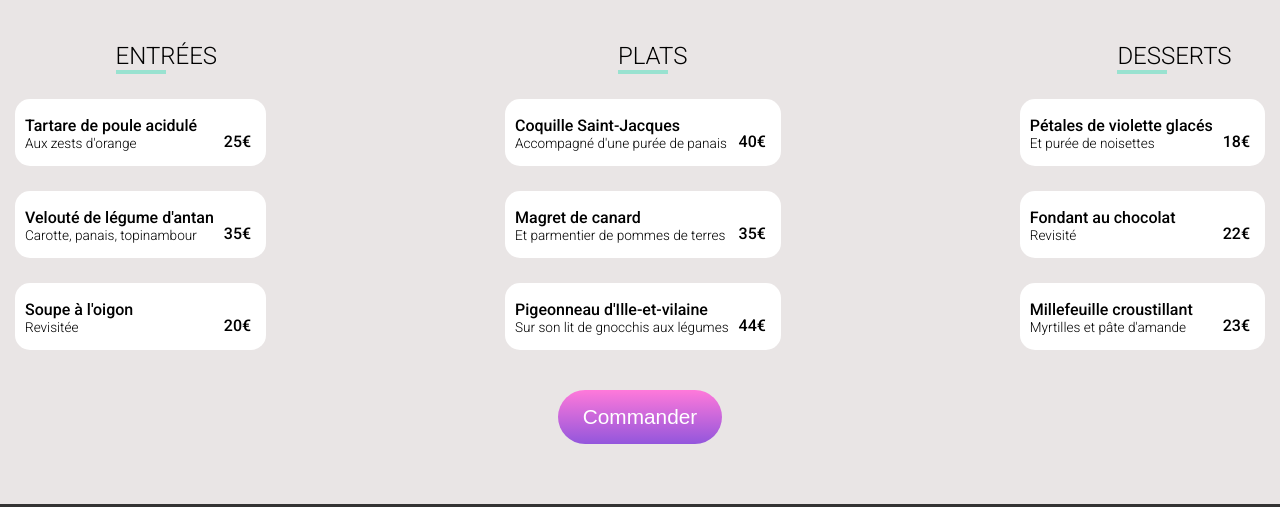
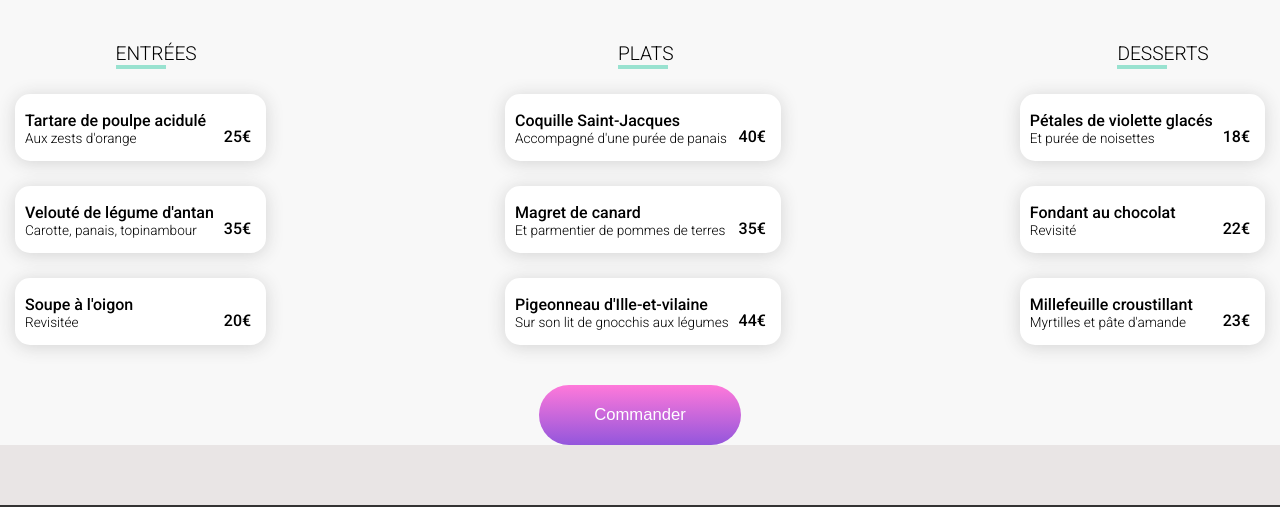
Before and after one commit to Marvinrn/MarvinRodriguesNovo_3_09112021, a website: page pages-menus/menu3.html in a window 1280 px wide. Shown: the part 366-873 px from the top of the page. Drawn offline with Linux system fonts and the light colour scheme; a web font is replaced by a local one.

Commit message:
End of project?

```diff
--- a/pages-menus/menu3.html
+++ b/pages-menus/menu3.html
@@ -29,7 +29,7 @@
                 <h2 class="dish__title entry--animation">ENTRÉES</h2>
                 <div class="dish__cards entry--animation">
                     <div class="dish__dish">
-                        <p class="dish__name">Tartare de poule acidulé</p>
+                        <p class="dish__name">Tartare de poulpe acidulé</p>
                         <p class="dish__ingredients">Aux zests d'orange</p>
                     </div>
                     <p class="dish__price">25€</p>
@@ -119,7 +119,7 @@
     <footer class="footer">
         <div>
             <p class="footer__logo">ohmyfood</p>
-            <p class="footer__link"><i class="fas fa-utensils footer__icon"></i>Proposer un restaurant</p>
+            <p class="footer__link"><i class="fas fa-utensils footer__icon"></i> Proposer un restaurant</p>
             <p class="footer__link"><i class="fas fa-hands-helping footer__icon"></i>Devenir partenaire</p>
             <p class="footer__link">Mention légales</p>
             <p class="contact__link"><a href="mailto:marvinnrn@gmail.com" class="footer__link">Contact</a></p>
--- a/styles/pages/_home.scss
+++ b/styles/pages/_home.scss
@@ -87,7 +87,7 @@ form{
         cursor: pointer;
 
         &:hover{
-            background-color: rgba(246, 191, 255, 0.4);
+            background-color: rgba(215, 155, 255, 0.192);
 
             .tab__icon{
                 color: $color-1;
@@ -148,7 +148,7 @@ form{
 
             &__new{
                 background-color: $color-3;
-                color: rgb(21, 100, 21);
+                color: rgb(59, 141, 120);
                 position: absolute;
                 top: 15px;
                 right: 0;
--- a/styles/pages/_menus.scss
+++ b/styles/pages/_menus.scss
@@ -7,7 +7,7 @@
 .menu{
     position: relative;
     bottom: 60px;
-    background-color: rgb(233, 229, 229);
+    background-color: rgb(248, 248, 248);
     height: 100%;
     border-top-left-radius: 50px;
     border-top-right-radius: 50px;
@@ -39,6 +39,7 @@
     &__title{
         border-bottom: 4px solid $color-3;
         width: 50px;
+        font-size: 1.2em;
         font-weight: lighter;
     }
 
@@ -49,6 +50,7 @@
         background-color: white;
         margin-top: 25px;
         border-radius: 15px;
+        box-shadow: 0 2px 18px lightgrey;
         cursor: pointer;
     }
 
@@ -121,11 +123,12 @@
     margin-right: auto;
     width: 65%;
     text-align: center;
+    font-size: 0.8em;
 
     &__btn{
         background: linear-gradient($color-2, $color-1);
         margin-top: 15px;
-        padding: 15px 25px;
+        padding: 20px 55px;
         color: white;
         border: none;
         border-radius: 100px;
@@ -188,7 +191,7 @@
 }
 
 
-@media only screen and (min-width : 431px) and (max-width : 2000px){
+@media only screen and (min-width : 600px) and (max-width : 2000px){
 
     .menu{
 
```
Also changed, not shown: index.html (+1 -1 lines), pages-menus/menu1.html (+1 -1 lines), pages-menus/menu2.html (+1 -1 lines), pages-menus/menu4.html (+1 -1 lines), styles/index.css, 1 other file.
